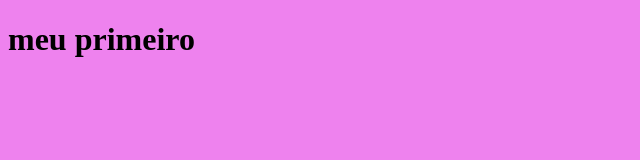
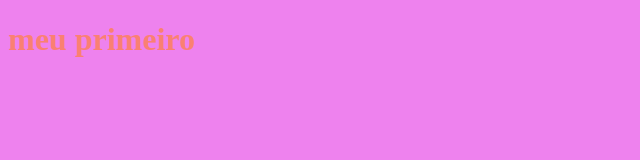
Before and after one commit to projCamilaVitoria/MeuPrimeiroSite, a plain HTML site: page index.html in a window 1280 px wide. Shown: the whole page, without its empty margins (0-640 px from the left). Drawn offline with Linux system fonts and the light colour scheme.

Commit message:
cor da fonte

```diff
--- a/index.html
+++ b/index.html
@@ -9,6 +9,11 @@
         body{
             background-color: violet;
         }
+        h1{
+            color: salmon;
+        }
+
+
     </style>
 </head>
 <body>
```
